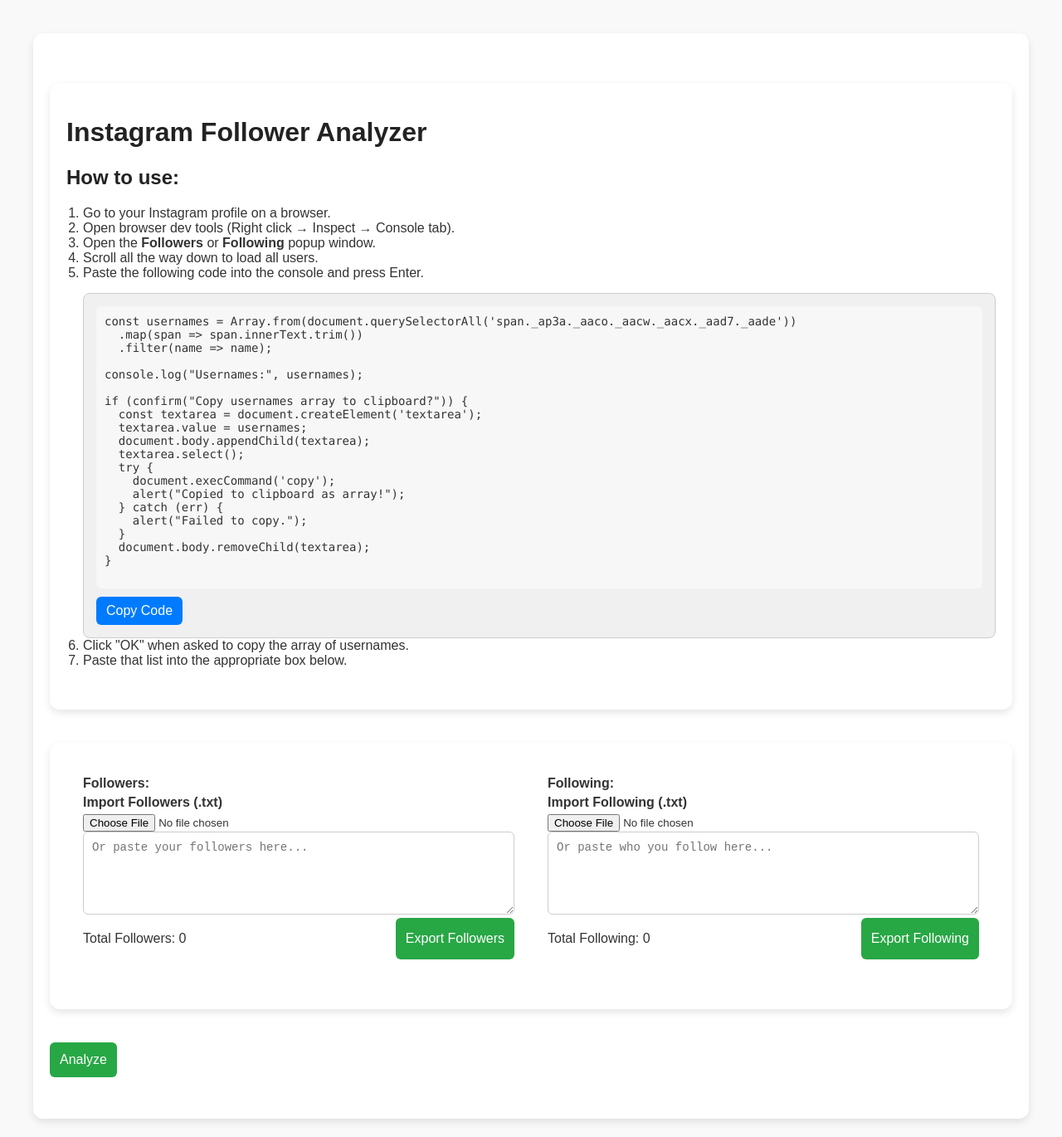
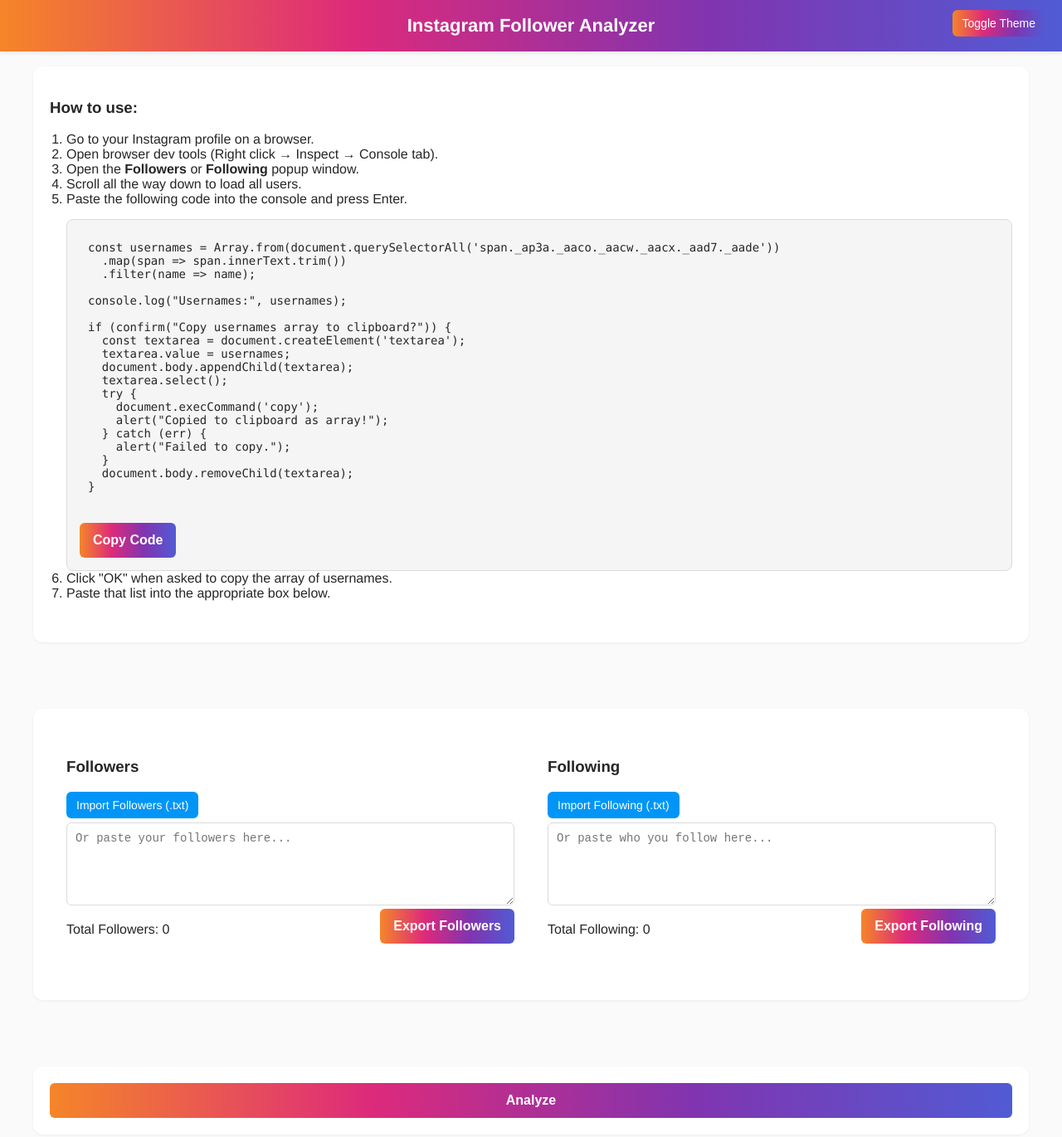
Before and after one commit to TheMIU/Instagram-Follower-Analyzer, a plain HTML site: page index.html in a window 1280 px wide. Shown: the whole page at 83% size. Drawn offline with Linux system fonts and the light colour scheme.

Commit message:
insta theme add, toggle theme btn

```diff
--- a/css/styles.css
+++ b/css/styles.css
@@ -3,26 +3,72 @@
 }
 
 body {
-    font-family: Arial, sans-serif;
-    background-color: #f9f9f9;
-    color: #333;
+    font-family: 'Helvetica Neue', Helvetica, Arial, sans-serif;
     margin: 0;
     padding: 0;
 }
 
+/* -----------------------------
+   Theme: Light vs Dark
+----------------------------- */
+
+/* Light Theme */
+body.light-theme {
+    background-color: #fafafa;
+    color: #262626;
+}
+
+/* Dark Theme */
+body.dark-theme {
+    background-color: #121212;
+    color: #e0e0e0;
+}
+
+/* -----------------------------
+   Navbar
+----------------------------- */
+.navbar {
+    position: fixed;
+    top: 0;
+    left: 0;
+    width: 100%;
+    background: linear-gradient(90deg, #f58529, #dd2a7b, #8134af, #515bd4);
+    color: white;
+    font-size: 22px;
+    font-weight: 600;
+    padding: 18px;
+    text-align: center;
+    z-index: 1000;
+    box-shadow: 0 2px 5px rgba(0, 0, 0, 0.08);
+}
+
+/* -----------------------------
+   Container
+----------------------------- */
+body.light-theme .container {
+    background: #fff;
+    box-shadow: 0 1px 3px rgba(0, 0, 0, 0.06);
+}
+
+body.dark-theme .container {
+    background: #1e1e1e;
+    box-shadow: 0 1px 3px rgba(255, 255, 255, 0.05);
+}
+
 .container {
     max-width: 1200px;
-    margin: 40px auto;
+    margin: 80px auto 40px;
     padding: 20px;
-    background: #fff;
     border-radius: 12px;
-    box-shadow: 0 4px 10px rgba(0, 0, 0, 0.1);
 }
 
+/* -----------------------------
+   Typography
+----------------------------- */
 h1,
 h2,
 h3 {
-    color: #222;
+    color: inherit;
 }
 
 .instructions {
@@ -33,9 +79,20 @@ h3 {
     padding-left: 20px;
 }
 
+/* -----------------------------
+   Code Section
+----------------------------- */
+body.light-theme .code-section {
+    background-color: #f5f5f5;
+    border: 1px solid #dbdbdb;
+}
+
+body.dark-theme .code-section {
+    background-color: #1f1f1f;
+    border: 1px solid #333;
+}
+
 .code-section {
-    background-color: #f0f0f0;
-    border: 1px solid #ccc;
     border-radius: 8px;
     padding: 15px;
     margin-top: 15px;
@@ -49,39 +106,82 @@ h3 {
     word-break: break-word;
     font-family: Consolas, monospace;
     font-size: 14px;
-    background: #f7f7f7;
+    background: transparent;
     padding: 10px;
     border-radius: 6px;
 }
 
+/* -----------------------------
+   Buttons
+----------------------------- */
+button {
+    display: block;
+    padding: 12px 16px;
+    font-size: 16px;
+    color: white;
+    border: none;
+    border-radius: 6px;
+    cursor: pointer;
+    font-weight: 600;
+    height: fit-content;
+    transition: background 0.2s ease;
+    background: linear-gradient(90deg, #f58529, #dd2a7b, #8134af, #515bd4);
+}
+
+button:hover {
+    opacity: 0.9;
+}
+
+/* Buttons inside code section */
 .code-section button {
+    background-color: #0095f6;
+    border-radius: 6px;
     margin-top: 10px;
+}
+
+.code-section button:hover {
+    background-color: #0077c2;
+}
+
+/* File button */
+.file-btn {
+    display: inline-block;
     padding: 8px 12px;
-    background-color: #007bff;
-    border: none;
+    background-color: #0095f6;
     color: white;
     border-radius: 6px;
     cursor: pointer;
+    font-size: 14px;
+    font-weight: 500;
+    transition: background 0.2s ease;
 }
 
-.code-section button:hover {
-    background-color: #0056b3;
+.file-btn:hover {
+    background-color: #0077c2;
 }
 
-.box {
-    margin-bottom: 20px;
-    width: 100%;
-    padding: 20px;
-}
-
+/* -----------------------------
+   Inputs and Textareas
+----------------------------- */
 textarea {
     width: 100%;
     height: 100px;
     padding: 10px;
     font-size: 14px;
-    border: 1px solid #ccc;
     border-radius: 6px;
     resize: vertical;
+}
+
+body.light-theme textarea {
+    background-color: #fff;
+    border: 1px solid #dbdbdb;
+    color: #262626;
+}
+
+body.dark-theme textarea {
+    background-color: #222;
+    border: 1px solid #444;
+    color: #e0e0e0;
 }
 
 label {
@@ -90,33 +190,43 @@ label {
     font-weight: bold;
 }
 
-button {
-    display: block;
-    padding: 12px;
-    font-size: 16px;
-    background-color: #28a745;
-    color: white;
-    border: none;
-    border-radius: 6px;
-    cursor: pointer;
+/* -----------------------------
+   Box
+----------------------------- */
+.box {
+    margin-bottom: 20px;
+    width: 100%;
+    padding: 20px;
 }
 
-button:hover {
-    background-color: #218838;
-}
-
+/* -----------------------------
+   Results
+----------------------------- */
 .results {
     margin-top: 30px;
 }
 
+body.light-theme .results pre {
+    background-color: #f4f4f4;
+    border: 1px solid #ccc;
+    color: #222;
+}
+
+body.dark-theme .results pre {
+    background-color: #1d1d1d;
+    border: 1px solid #444;
+    color: #e0e0e0;
+}
+
 .results pre {
-    background-color: #f4f4f4;
     padding: 12px;
-    border: 1px solid #ccc;
     border-radius: 6px;
     white-space: pre-wrap;
 }
 
+/* -----------------------------
+   List Items
+----------------------------- */
 ul {
     display: flex;
     flex-wrap: wrap;
@@ -126,12 +236,42 @@ ul {
 }
 
 .results li {
-    background: #e1e1e1;
-    padding: 2px 10px;
-    border: #a1a1a1 1px solid;
+    padding: 4px 12px;
     border-radius: 20px;
+    font-size: 14px;
+    font-weight: 500;
+    transition: background 0.2s ease;
+}
 
-    a{
-        text-decoration: none;
-    }
+body.light-theme .results li {
+    background: #efefef;
 }
+
+body.dark-theme .results li {
+    background: #2c2c2c;
+}
+
+.results li:hover {
+    background: #ccc;
+}
+
+.results li a {
+    text-decoration: none;
+}
+
+.results li a:link {
+    color: #0095f6;
+}
+
+.results li a:visited {
+    color: #8a3ab9;
+}
+
+body,
+.container,
+textarea,
+.code-section,
+.results pre,
+.results li {
+    transition: background-color 0.3s ease, color 0.3s ease, border-color 0.3s ease;
+}
--- a/index.html
+++ b/index.html
@@ -9,12 +9,15 @@
 </head>
 
 <body>
+  <nav class="navbar">Instagram Follower Analyzer
+    <button id="theme-toggle" class="file-btn" style="position: absolute; right: 20px; top: 12px; z-index: 1000;">
+      Toggle Theme
+    </button>
+  </nav>
+
   <div class="container">
-    <div class="container">
-      <h1>Instagram Follower Analyzer</h1>
-
     <div class="instructions">
-        <h2>How to use:</h2>
+      <h3>How to use:</h3>
       <ol>
         <li>Go to your Instagram profile on a browser.</li>
         <li>Open browser dev tools (Right click → Inspect → Console tab).</li>
@@ -53,12 +56,12 @@ if (confirm("Copy usernames array to clipboard?")) {
 
   <div class="container" style="display: flex; justify-content: space-around;">
     <div class="box">
+      <h3>Followers</h3>
       <div>
-          <label for="followers">Followers:</label>
-          <div>
-            <label for="importFollowers">Import Followers (.txt)</label>
-            <input type="file" id="importFollowers" accept=".txt" onchange="importText(this, 'followers')">
-          </div>
+        <label class="file-btn">
+          Import Followers (.txt)
+          <input type="file" id="importFollowers" accept=".txt" onchange="importText(this, 'followers')" hidden>
+        </label>
       </div>
       <textarea id="followers" placeholder="Or paste your followers here..."></textarea>
       <div style="display:flex; justify-content: space-between;">
@@ -68,12 +71,12 @@ if (confirm("Copy usernames array to clipboard?")) {
     </div>
 
     <div class="box">
+      <h3>Following</h3>
       <div>
-          <label for="following">Following:</label>
-          <div>
-            <label for="importFollowing">Import Following (.txt)</label>
-            <input type="file" id="importFollowing" accept=".txt" onchange="importText(this, 'following')">
-          </div>
+        <label class="file-btn">
+          Import Following (.txt)
+          <input type="file" id="importFollowing" accept=".txt" onchange="importText(this, 'following')" hidden>
+        </label>
       </div>
       <textarea id="following" placeholder="Or paste who you follow here..."></textarea>
       <div style="display:flex; justify-content: space-between;">
@@ -84,12 +87,42 @@ if (confirm("Copy usernames array to clipboard?")) {
   </div>
 
 
-    <button onclick="analyze()">Analyze</button>
+  <div class="container">
+    <button onclick="analyze()" style="width: 100%;">Analyze</button>
+  </div>
 
+  <div class="container resultsContainer">
     <div class="results" id="results"></div>
   </div>
 
+
+
   <script src="js/script.js"></script>
+  <script>
+    const toggleBtn = document.getElementById('theme-toggle');
+    const prefersDark = window.matchMedia('(prefers-color-scheme: dark)').matches;
+    const savedTheme = localStorage.getItem('theme');
+
+    // Apply saved theme or system preference
+    if (savedTheme === 'dark' || (!savedTheme && prefersDark)) {
+      document.body.classList.add('dark-theme');
+    } else {
+      document.body.classList.add('light-theme');
+    }
+
+    toggleBtn.addEventListener('click', () => {
+      if (document.body.classList.contains('dark-theme')) {
+        document.body.classList.remove('dark-theme');
+        document.body.classList.add('light-theme');
+        localStorage.setItem('theme', 'light');
+      } else {
+        document.body.classList.remove('light-theme');
+        document.body.classList.add('dark-theme');
+        localStorage.setItem('theme', 'dark');
+      }
+    });
+  </script>
+
 </body>
 
 </html>
```
Lines whose indentation alone changed are shown as unchanged.
